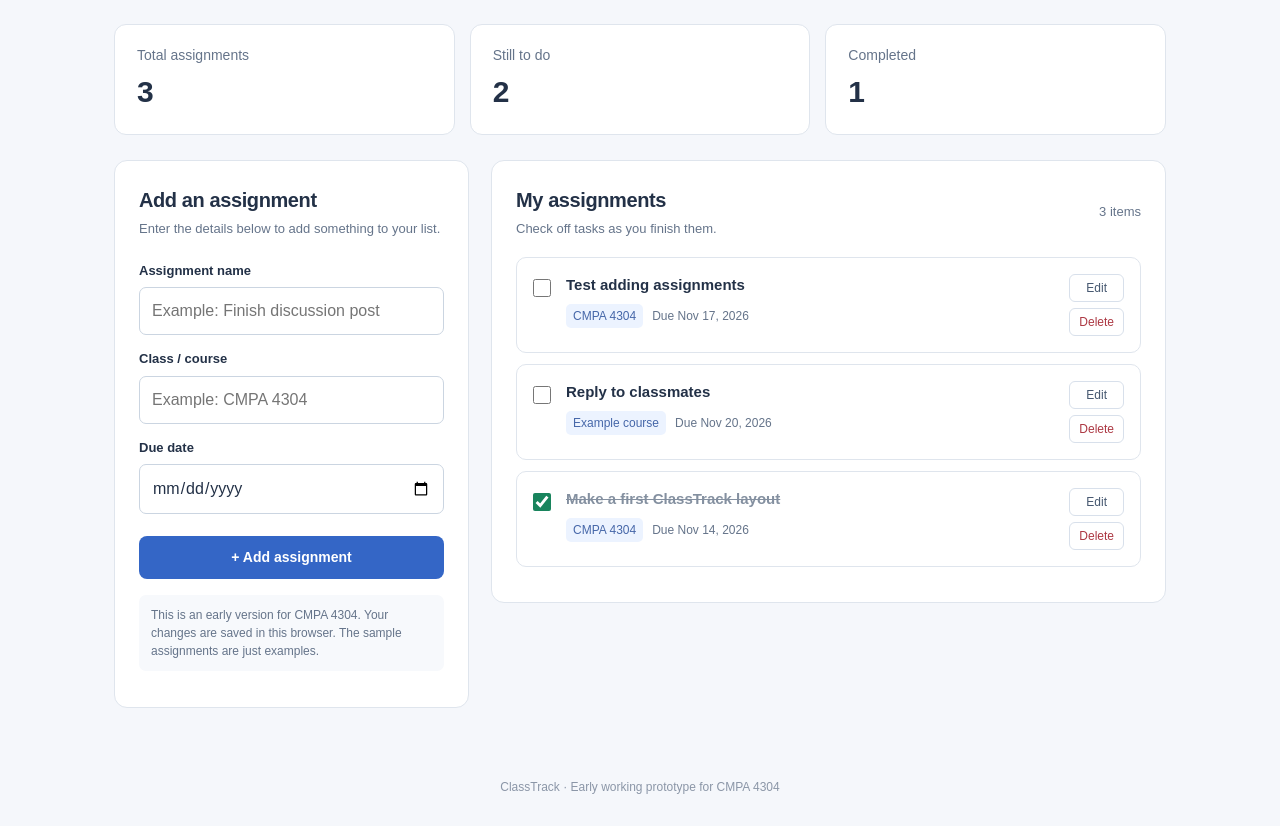
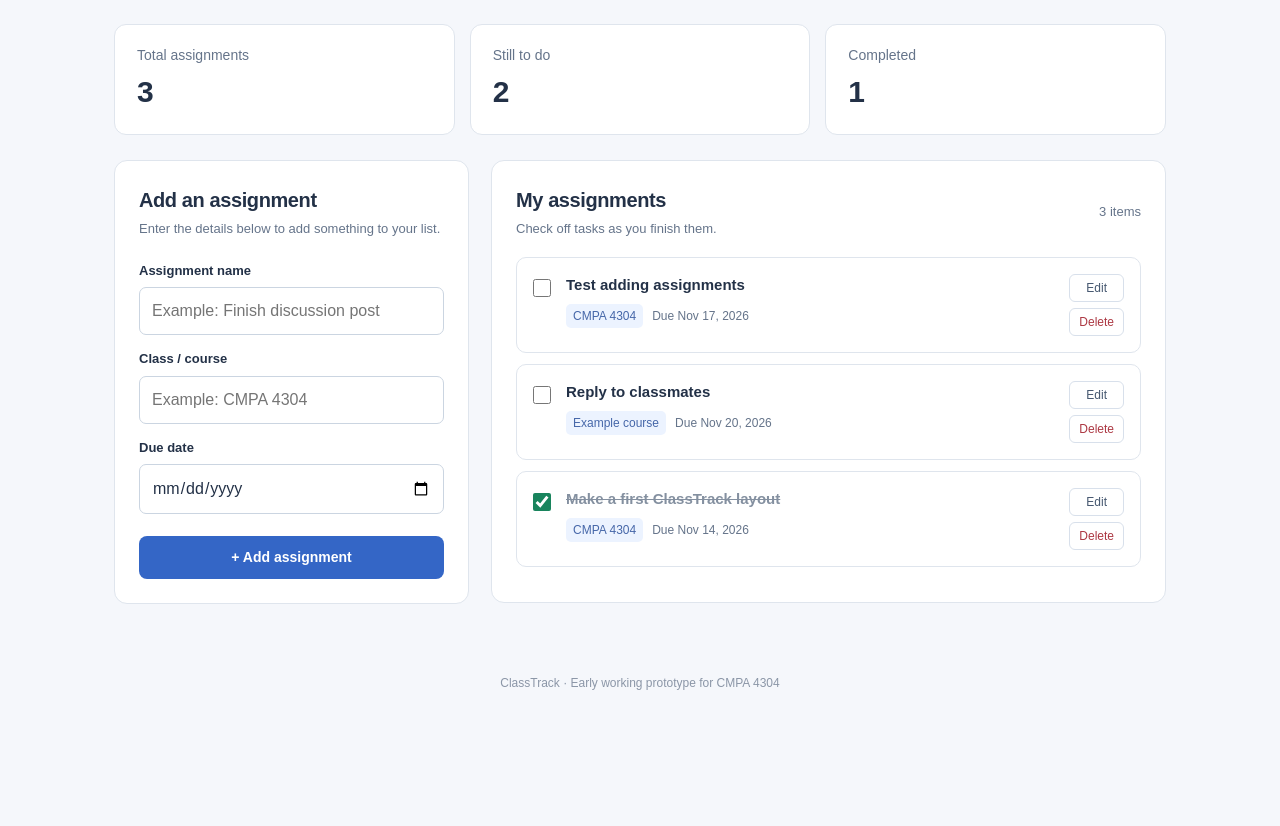
Before and after one commit to aalsaad-ttu/ClassTrack, a plain HTML site: page index.html in a window 1280 px wide. Shown: the part 192-1018 px from the top of the page. After the commit the page ends 914 px from the top, so only its background shows below. Drawn offline with Linux system fonts and the light colour scheme.

Commit message:
Remove line of code

```diff
--- a/index.html
+++ b/index.html
@@ -81,7 +81,6 @@
           <button type="submit" class="button primary" id="submit">+ Add assignment</button>
           <button type="button" class="button secondary" id="cancel" hidden style="width:100%;margin-top:8px;">Cancel edit</button>
         </form>
-        <p class="notice">This is an early version for CMPA 4304. Your changes are saved in this browser. The sample assignments are just examples.</p>
       </section>
       <section class="panel" aria-labelledby="list-title">
         <div class="list-head"><div><h2 id="list-title">My assignments</h2><div class="subtitle" style="margin:3px 0 0">Check off tasks as you finish them.</div></div><div id="list-count" class="count"></div></div>
```
